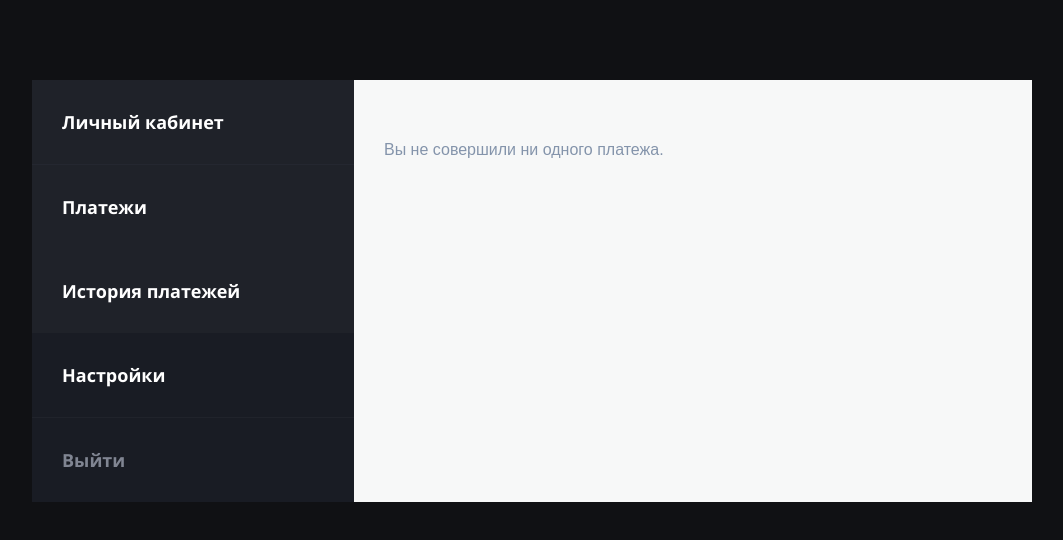
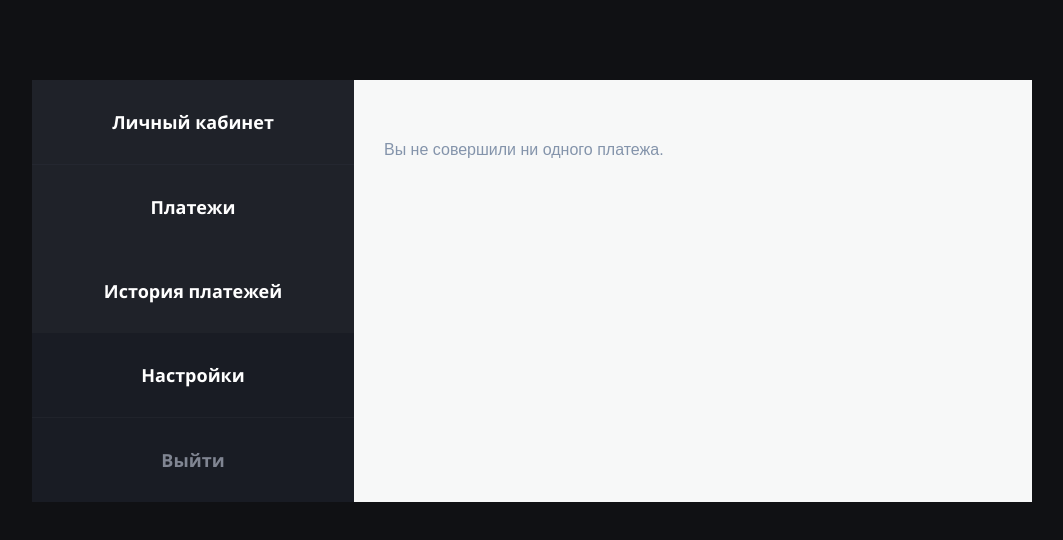
Before and after one commit to Spanri/card-payment-page, a Vue app: page /history in a window 1280 px wide. Shown: the top 540 px of the page, without its empty margins (108-1171 px from the left). Built offline with nearby package versions, Linux system fonts and the light colour scheme.

Commit message:
fix bad code

```diff
--- a/package.json
+++ b/package.json
@@ -11,6 +11,7 @@
     "core-js": "^2.6.5",
     "vue": "^2.6.10",
     "vue-router": "^3.0.3",
+    "vuelidate": "^0.7.4",
     "vuex": "^3.0.1",
     "vuex-persistedstate": "^2.5.4"
   },
--- a/src/App.vue
+++ b/src/App.vue
@@ -21,6 +21,10 @@ export default {
   font-family: OpenSans-Bold;
   src: url(assets/fonts/OpenSans-Bold.ttf);
   src: url(assets/fonts/OpenSans-Bold.woff);
+}
+
+::selection {
+  background: $color-payment-button-light;
 }
 
 #app {
--- a/src/assets/scss/_mixins.scss
+++ b/src/assets/scss/_mixins.scss
@@ -1,3 +1,4 @@
+/* основной контент */
 @mixin content {
   background-color: $color-backg-content;
   width: calc(100% - 60px);
@@ -15,3 +16,21 @@
     padding: 35px 20px;
   }
 }
+
+/* некликабельные ссылки */
+@mixin disable {
+  .disable {
+    pointer-events: none;
+  }
+}
+
+@mixin input {
+  color: $color-text-darker;
+  border: 1px $color-border solid;
+  padding: 10px;
+  font-size: 1em;
+
+  @media (max-width: 450px) {
+    padding: 5px;
+  }
+}
--- a/src/components/Nav.vue
+++ b/src/components/Nav.vue
@@ -1,36 +1,49 @@
 <template>
   <div class="nav">
-    <router-link to="/" class="nav__item nav__item_disabled">Личный кабинет</router-link>
-    <router-link to="/payment" class="nav__item">Платежи</router-link>
-    <router-link to="/history" class="nav__item">История платежей</router-link>
-    <router-link to="/" class="nav__item nav__item_disabled">Настройки</router-link>
-    <router-link to="/" class="nav__item nav__item_disabled">Выйти</router-link>
+    <router-link to="/" class="nav__item disable">
+      Личный кабинет
+    </router-link>
+    <router-link to="/payment" class="nav__item">
+      Платежи
+    </router-link>
+    <router-link to="/history" class="nav__item">
+      История платежей
+    </router-link>
+    <router-link to="/" class="nav__item disable">
+      Настройки
+    </router-link>
+    <router-link to="/" class="nav__item disable">
+      Выйти
+    </router-link>
   </div>
 </template>
 
 <style lang="scss" scoped>
+.router-link-exact-active {
+  background-color: $color-backg-menu-active;
+  color: $color-text-dark;
+  pointer-events: none;
+  transition: all 0.4s ease-out;
+}
+
 .nav {
+  @include disable;
+
   display: flex;
   flex-direction: column;
   padding: 0;
   font-size: 1.125em;
   min-width: 322px;
 
-  a {
+  &__item {
     font-family: $primary-font;
     color: $color-text-light;
     padding: 30px;
     text-decoration: none;
+    text-align: center;
 
     &:hover {
       color: $color-text-dark;
-      transition: all 0.4s ease-out;
-    }
-
-    .router-link-exact-active {
-      background-color: $color-backg-menu-active;
-      color: $color-text-dark;
-      pointer-events: none;
       transition: all 0.4s ease-out;
     }
   }
@@ -55,12 +68,7 @@
     background-color: $color-backg-menu-bottom;
   }
 
-  /* некликабельные ссылки */
-  &__item_disabled {
-    pointer-events: none;
-  }
-
-  &__item:nth-last-child(1) {
+  &__item:last-child {
     color: $color-text-dark;
   }
 }
@@ -73,9 +81,7 @@
 
 @media (max-width: 768px) {
   .nav {
-    text-align: center;
-
-    a {
+    &__item {
       padding: 20px;
     }
   }
@@ -83,10 +89,9 @@
 
 @media (max-width: 400px) {
   .nav {
-    text-align: center;
     font-size: 1em;
 
-    a {
+    &__item {
       padding: 15px;
     }
   }
--- a/src/components/PaymentExtCard.vue
+++ b/src/components/PaymentExtCard.vue
@@ -41,6 +41,10 @@
 </template>
 
 <style lang="scss" scoped>
+input {
+  @include input;
+}
+
 .ext-card {
   z-index: 1;
   position: absolute;
--- a/src/components/PaymentInfo.vue
+++ b/src/components/PaymentInfo.vue
@@ -4,6 +4,7 @@
     <div class="info__input-group">
       <span class="info__span">Номер счета:</span>
       <input
+        class="info__input"
         v-model="accountNumber"
         type="text"
         title="Введите номер счета"
@@ -15,6 +16,7 @@
     <div class="info__input-group">
       <span class="info__span">Сумма платежа:</span>
       <input
+        class="info__input"
         v-model="amount"
         type="text"
         title="Введите число больше 0"
@@ -32,6 +34,8 @@
   @include content;
 
   &__input {
+    @include input;
+
     margin: 0 10px 0 0;
     padding-top: 10px;
   }
--- a/src/components/PaymentIntCard.vue
+++ b/src/components/PaymentIntCard.vue
@@ -3,19 +3,47 @@
     <div class="int-card__line"></div>
     <p class="int-card__title">Код CVV2 / CVC2</p>
     <div class="int-card__input-group">
-      <input
-        class="int-card__input"
-        maxlength="3"
-        pattern="[0-9]{3}"
-        title="Введите 3 цифры"
-        required
-        type="text"
-        oninput="this.value = this.value.replace(/[^0-9]/g, '')"
-        v-model="cardCode">
+      <b-form-input
+        class="int-card__input" type="text"
+        v-model="$v.cardCode.$model"
+        title="Введите 3 цифры" required
+      />
       <span class="input-card__span"></span>
     </div>
+    <b-form-invalid-feedback
+      :id="`input-block__invalid-feedback-${cardCode}`"
+    >
+      Необходимо ввести 3 цифры.
+    </b-form-invalid-feedback>
   </div>
 </template>
+
+<script>
+import { required, minLength, maxLength, } from 'vuelidate/lib/validators';
+
+export default {
+  name: 'PaymentIntCard',
+  props: ['cardCode',],
+  computed: {
+    cardCodeValue: {
+      get() {
+        return this.cardCode;
+      },
+      set(value) {
+        this.$emit('setCardCode', value);
+      },
+    },
+  },
+  validations: {
+    cardCode: {
+      type: Number,
+      required,
+      minLength: minLength(3),
+      maxLength: maxLength(3),
+    },
+  },
+};
+</script>
 
 <style lang="scss" scoped>
 .int-card {
@@ -36,7 +64,9 @@
     margin-bottom: 0px;
   }
 
-  input {
+  &__input {
+    @include input;
+
     float: right;
     clear: both;
     margin-right: 10px;
@@ -56,11 +86,12 @@
       left: calc(50% - 70px);
     }
 
+    /* появление подсказки */
     &:hover:before {
       bottom: 70px;
       opacity: 1;
       visibility: visible;
-      transition: .2s ease-in-out .4s; /* сделаем появление подсказки с задержкой */
+      transition: .2s ease-in-out .4s;
     }
   }
 
--- a/src/main.js
+++ b/src/main.js
@@ -2,8 +2,10 @@ import Vue from 'vue';
 import App from './App.vue';
 import router from './router';
 import store from './store';
+import Vuelidate from 'vuelidate';
 
 Vue.config.productionTip = false;
+Vue.use(Vuelidate);
 
 new Vue({
   router,
--- a/src/router.js
+++ b/src/router.js
@@ -6,24 +6,33 @@ import History from '@/views/History.vue';
 
 Vue.use(Router);
 
-export default new Router({
+const router = new Router({
   mode: 'history',
   routes: [
     {
       path: '/payment',
       name: 'payment',
       component: Payment,
+      meta: {
+        title: 'Платежи',
+      },
     },
     {
       path: '/payment-success',
       name: 'payment-success',
       component: PaymentSuccess,
       props: true,
+      meta: {
+        title: 'Платеж прошел успешно',
+      },
     },
     {
       path: '/history',
       name: 'history',
       component: History,
+      meta: {
+        title: 'История платежей',
+      },
     },
     {
       path: '*',
@@ -31,3 +40,11 @@ export default new Router({
     },
   ],
 });
+
+router.afterEach((to) => {
+  Vue.nextTick(() => {
+    document.title = to.meta.title ? to.meta.title : 'Страница платежей';
+  });
+});
+
+export default router;
--- a/src/views/Payment.vue
+++ b/src/views/Payment.vue
@@ -14,7 +14,7 @@
 
 <script>
 export default {
-  name: 'payment',
+  name: 'Payment',
   components: {
     PaymentInfo: () => import("@/components/PaymentInfo"),
     PaymentExtCard: () => import("@/components/PaymentExtCard"),
@@ -118,6 +118,10 @@ input::placeholder{
   opacity: 1;
 }
 
+.payment {
+  @include content;
+}
+
 button {
   border: 0;
   border-radius: 30px;
--- a/src/views/PaymentSuccess.vue
+++ b/src/views/PaymentSuccess.vue
@@ -26,7 +26,7 @@
 
 <script>
 export default {
-  name: 'Payment-success',
+  name: 'PaymentSuccess',
   props: {
     payment: {
       type: Object,
```
Also changed, not shown: 1 other file (tests, documents, lock files or other folders).
